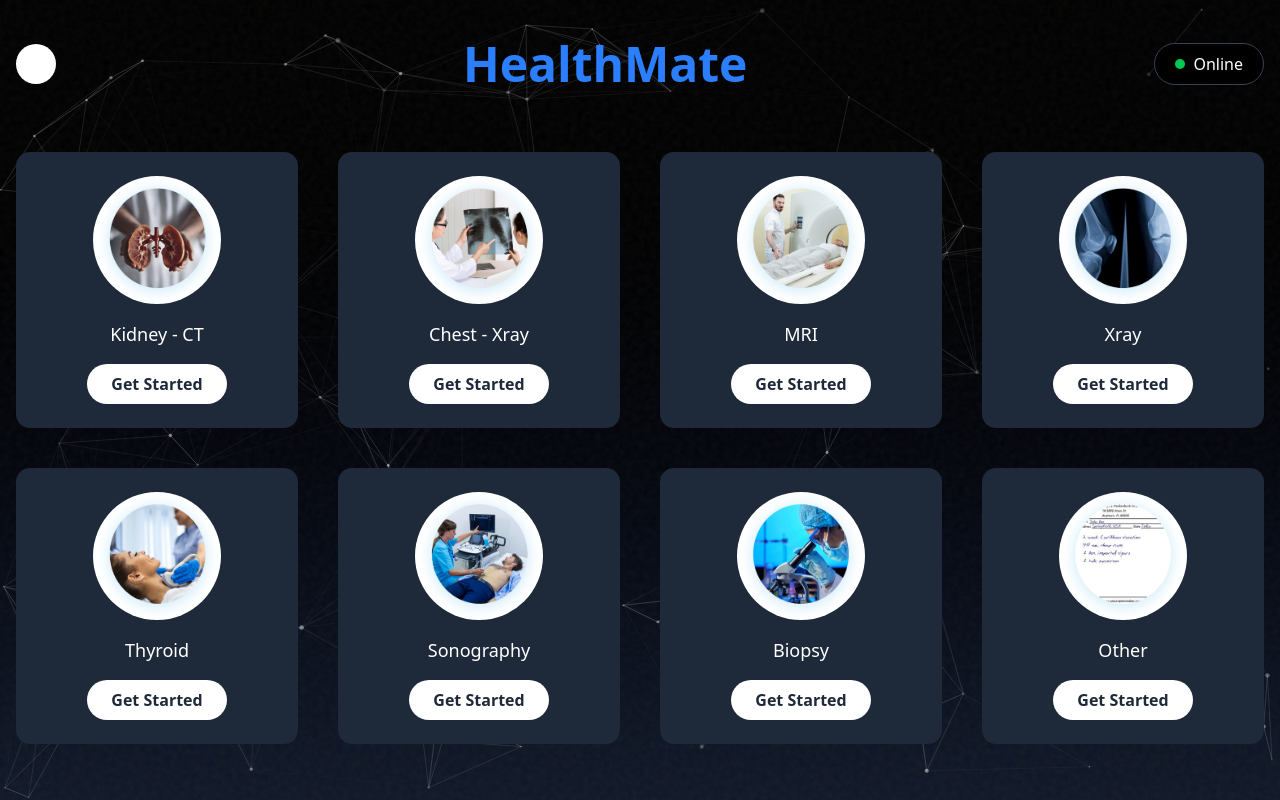
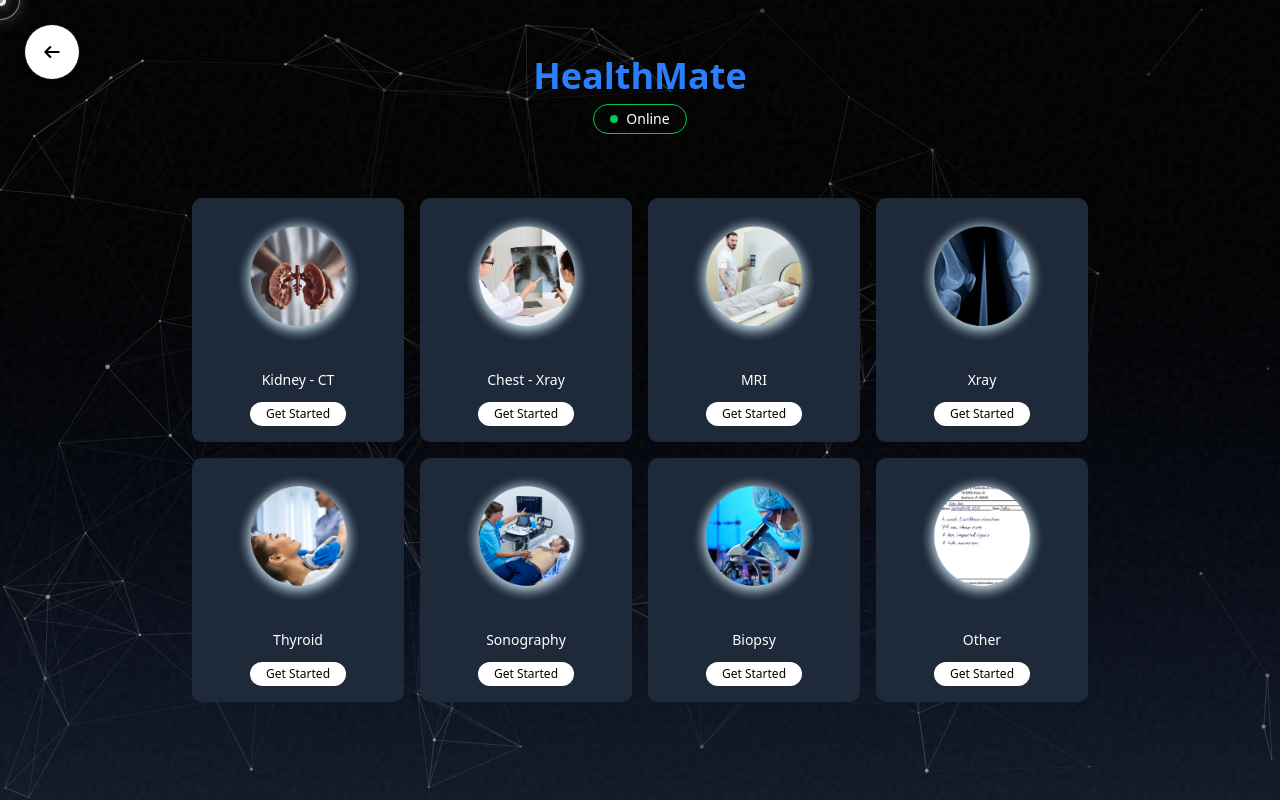
Before and after one commit to jayesh-verma-code/Project-N, a Next.js app: page /HealthMatesecondLanding in a window 1280 px wide. Built offline with nearby package versions, Linux system fonts and the light colour scheme.

Commit message:
chore:minor changes in HealthmateLanding and HealthMateSecondLanding and added routing

```diff
--- a/app/HealthMateLanding/page.tsx
+++ b/app/HealthMateLanding/page.tsx
@@ -84,7 +84,7 @@ function FeatureCard({ title, imagePath }: { title: string; imagePath: string })
       </div>
       <h3 className="text-white text-sm lg:text-lg font-medium mb-3 lg:mb-4 text-center">{title}</h3>
       <Link
-        href="#"
+        href="/HealthMatesecondLanding"
         className="bg-white text-black rounded-full px-4 lg:px-6 py-1.5 lg:py-2 text-xs lg:text-sm font-medium hover:bg-opacity-90 transition-colors"
       >
         Get Started
--- a/app/HealthMatesecondLanding/page.tsx
+++ b/app/HealthMatesecondLanding/page.tsx
@@ -1,11 +1,11 @@
 'use client';
 import { useRef } from "react";
-import Image from 'next/image';
 import { useRouter } from 'next/navigation';
-import { useState } from 'react';
 import { ThemeProvider } from "next-themes";
 import ParticlesBackground from "@/components/shared/particle-background";
 import NoiseTexture from "@/components/shared/noise-texture";
+import CustomCursor from "@/components/shared/custom-cursor";
+import Link from "next/link";
 
 // Types
 interface MedicalCategory {
@@ -19,9 +19,9 @@ export default function HealthMatePage() {
   const router = useRouter();
   const containerRef = useRef<HTMLDivElement>(null);
 
-  // Mock data - in a real app, this might come from an API
+  // Categories data matching the screenshot
   const categories: MedicalCategory[] = [
-    { id: 'kidney-ct', title: 'Kidney - CT', image: '/image kidney.png' },
+    { id: 'kidney-ct', title: 'Kidney - CT', image: '/imagekidney.png' },
     { id: 'chest-xray', title: 'Chest - Xray', image: '/image chest xray.png' },
     { id: 'mri', title: 'MRI', image: '/image mri.png' },
     { id: 'xray', title: 'Xray', image: '/image xray.png' },
@@ -37,107 +37,77 @@ export default function HealthMatePage() {
     // Example navigation: router.push(`/category/${category.id}`);
   };
 
-  const handleBack = () => {
-    // In a real app, this would navigate back
-    alert('Going back to previous screen');
-    // Example: router.back();
-  };
-
   return (
     <ThemeProvider attribute="class" defaultTheme="dark">
       <main
         ref={containerRef}
-             className="relative min-h-screen bg-gradient-to-b from-black to-gray-900 dark:from-black dark:to-gray-900 text-white overflow-hidden"
+        className="relative min-h-screen bg-gradient-to-b from-black to-gray-900 text-white overflow-hidden"
       >
-
         <NoiseTexture />
         <ParticlesBackground />
-               <>
+        <CustomCursor
+          containerRef={containerRef as React.RefObject<HTMLDivElement>}
+        />
+
+        {/* Background image */}
+
+
+        {/* Back button */}
+        <div className="absolute top-4 left-4 sm:top-6 sm:left-6 z-20">
+          <button className="w-10 h-10 sm:w-14 sm:h-14 bg-white rounded-full flex items-center justify-center shadow-md border border-black">
+            <div className="w-8 h-8 sm:w-10 sm:h-10 bg-white rounded-full flex items-center justify-center">
+              <svg width="20" height="20" viewBox="0 0 24 24" fill="none" xmlns="http://www.w3.org/2000/svg" className="text-black">
+                <path d="M20 12H4M4 12L10 6M4 12L10 18" stroke="currentColor" strokeWidth="2.5" strokeLinecap="round" strokeLinejoin="round"/>
+              </svg>
+            </div>
+          </button>
+        </div>
+        {/* Decorative particle cluster */}
+        <div className="absolute top-0 right-0 z-10 opacity-40">
+          <div className="w-64 h-64 rounded-full"></div>
+        </div>
+
         <div className="container mx-auto px-4 py-6 relative z-10">
-        {/* Header */}
-        <header className="flex flex-col md:flex-row justify-between items-center mb-12 py-4">
-          <button
-            onClick={handleBack}
-            className="w-10 h-10 bg-opacity-10 bg-white rounded-full flex items-center justify-center hover:bg-opacity-20 transition-colors self-start md:self-auto"
-          >
-            <svg width="24" height="24" viewBox="0 0 24 24" fill="none" xmlns="http://www.w3.org/2000/svg">
-              <path d="M15 18L9 12L15 6" stroke="white" strokeWidth="2" strokeLinecap="round" strokeLinejoin="round"/>
-            </svg>
-          </button>
-          <h1 className="text-4xl md:text-5xl font-bold text-blue-500 text-center flex-grow my-4 md:my-0">HealthMate</h1>
-          <div className="inline-flex items-center bg-black bg-opacity-50 rounded-full px-5 py-2 border border-gray-700 self-center md:self-auto">
-            <div className="w-2.5 h-2.5 bg-green-500 rounded-full mr-2"></div>
-            <span>Online</span>
+          {/* Header - Centered */}
+          <header className="flex flex-col items-center mb-16 mt-8">
+            <h1 className="text-4xl font-bold text-blue-500 mb-2">HealthMate</h1>
+            <div className="inline-flex border border-green-500 items-center bg-opacity-50 rounded-full px-4 py-1">
+              <div className="w-2 h-2 bg-green-500 rounded-full mr-2"></div>
+              <span className="text-sm">Online</span>
             </div>
           </header>
 
-        {/* Medical Categories Grid */}
-        <div className="grid grid-cols-1 sm:grid-cols-2 lg:grid-cols-4 gap-10">
+          {/* Medical Categories Grid - Matches screenshot */}
+          <div className="grid grid-cols-2 md:grid-cols-4 gap-4 max-w-4xl  mx-auto">
             {categories.map(category => (
               <div
                 key={category.id}
-              className="bg-gray-800 rounded-xl p-6 flex flex-col items-center text-center transform transition-transform duration-300 hover:-translate-y-1 hover:shadow-lg"
+                className="flex flex-col items-center bg-gray-800 bg-opacity-50 rounded-lg p-4"
               >
-              <div className="w-32 h-32 rounded-full overflow-hidden mb-4 bg-white flex items-center justify-center relative">
-                {/* Using a placeholder if real image is not available */}
-                <div className="w-full h-full relative">
-                  <Image
-                    src={category.image}
-                    alt={`${category.title} illustration`}
-                    fill
-                    className="object-cover"
-                    onError={(e) => {
-                      // Fallback to placeholder if image fails to load
-                      const target = e.target as HTMLImageElement;
-                      target.src = '/placeholder.jpg';
-                    }}
-                  />
+                {/* Circular image */}
+                <div className="md:w-32 md:h-32 w-24 h-24 rounded-full overflow-hidden mb-4  flex items-center justify-center">
+                  {/* Placeholder for actual images */}
+                  <div className={`w-full h-full rounded-full`}>
+                  <img src={category.image} alt={category.title}  className="object-cover w-[100%] h-[100%] " />
                   </div>
+
                 </div>
-              <h3 className="text-lg font-medium mb-4">{category.title}</h3>
-              <button
-                onClick={() => handleGetStarted(category)}
-                className="bg-white text-gray-800 font-semibold py-2 px-6 rounded-full hover:bg-gray-100 transition-colors"
-              >
+
+                <span className="text-sm mt-3 mb-3">{category.title}</span>
+
+               <Link href="/Healthmate" className="bg-white text-black text-xs font-medium py-1 px-4 rounded-full hover:bg-gray-200 transition-colors">
                Get Started
-              </button>
+               </Link>
               </div>
             ))}
           </div>
+
+          {/* Bottom particle cluster */}
+          <div className="absolute bottom-0 left-0 z-10 opacity-40">
+            <div className="w-64 h-64 rounded-full"></div>
           </div>
-
-               </>
+        </div>
       </main>
     </ThemeProvider>
-
-
   );
 }
-
-// Additional Components (included in the same file for simplicity)
-interface NetworkBackgroundProps {
-  position: 'top-left' | 'bottom-right';
-}
-
-function NetworkBackground({ position }: NetworkBackgroundProps) {
-  const positionClasses = {
-    'top-left': '-top-12 -left-12',
-    'bottom-right': '-bottom-12 -right-12'
-  };
-
-  return (
-    <svg
-      className={`fixed w-64 h-64 opacity-20 z-0 ${positionClasses[position]}`}
-      viewBox="0 0 200 200"
-    >
-      <g fill="none" stroke="white" strokeWidth="1">
-        <circle cx="100" cy="100" r="80" />
-        <circle cx="100" cy="100" r="60" />
-        <line x1="30" y1="100" x2="170" y2="100" />
-        <line x1="100" y1="30" x2="100" y2="170" />
-        <line x1="50" y1="50" x2="150" y2="150" />
-        <line x1="50" y1="150" x2="150" y2="50" />
-      </g>
-    </svg>
-  );
-}
--- a/contents/chatbot-services.ts
+++ b/contents/chatbot-services.ts
@@ -1,4 +1,12 @@
-export const SERVICES = [
+type Service = {
+  title: string;
+  description: string;
+  icon: string; // Use React.ReactElement for the icon type
+  color: string;
+  href: string;
+};
+
+export const SERVICES: Service[] = [
   {
     title: "HealthMate",
     description:
--- a/sections/ChatBotServices/chatbot-services.tsx
+++ b/sections/ChatBotServices/chatbot-services.tsx
@@ -21,6 +21,20 @@ const ICONS: IconType = {
   Users: <Users className="h-12 w-12 text-white" />,
   Paw: <Paw className="h-12 w-12 text-white" />,
 };
+type ServiceCardProps = {
+  service: {
+    title: string;
+    description: string;
+    icon: JSX.Element;
+    color: string;
+    href: string;
+  };
+  index: number;
+  isActive: boolean;
+  setActive: (index: number | null) => void;
+  variants: any; // Adjust the type as needed
+};
+
 
 
 export const CONTAINER_VARIANTS = {
```
Also changed, not shown: public/imagekidney.png (renamed from public/image kidney.png), 1 other file (tests, documents, lock files or other folders). Lines whose indentation alone changed are shown as unchanged.
